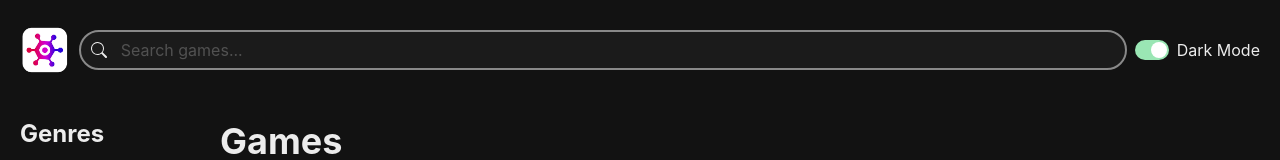
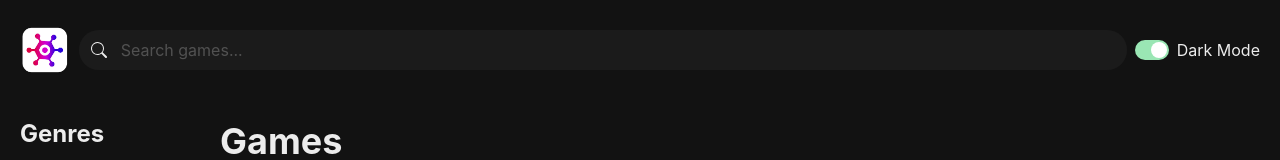
Before and after one commit to BaraaJadaan/gamer-wiki, a React (Vite) app: page / in a window 1280 px wide. Shown: the top 160 px of the page. Built offline with nearby package versions, Linux system fonts and the light colour scheme; no server answers.

Commit message:
removed input outline

```diff
--- a/src/components/SearchInput.tsx
+++ b/src/components/SearchInput.tsx
@@ -30,7 +30,6 @@ function SearchInput() {
         <InputGroup>
           <InputLeftElement children={<BsSearch />} />
           <Input
-            borderColor={"gray.500"}
             borderRadius={20}
             placeholder="Search games..."
             variant={"filled"}
```
